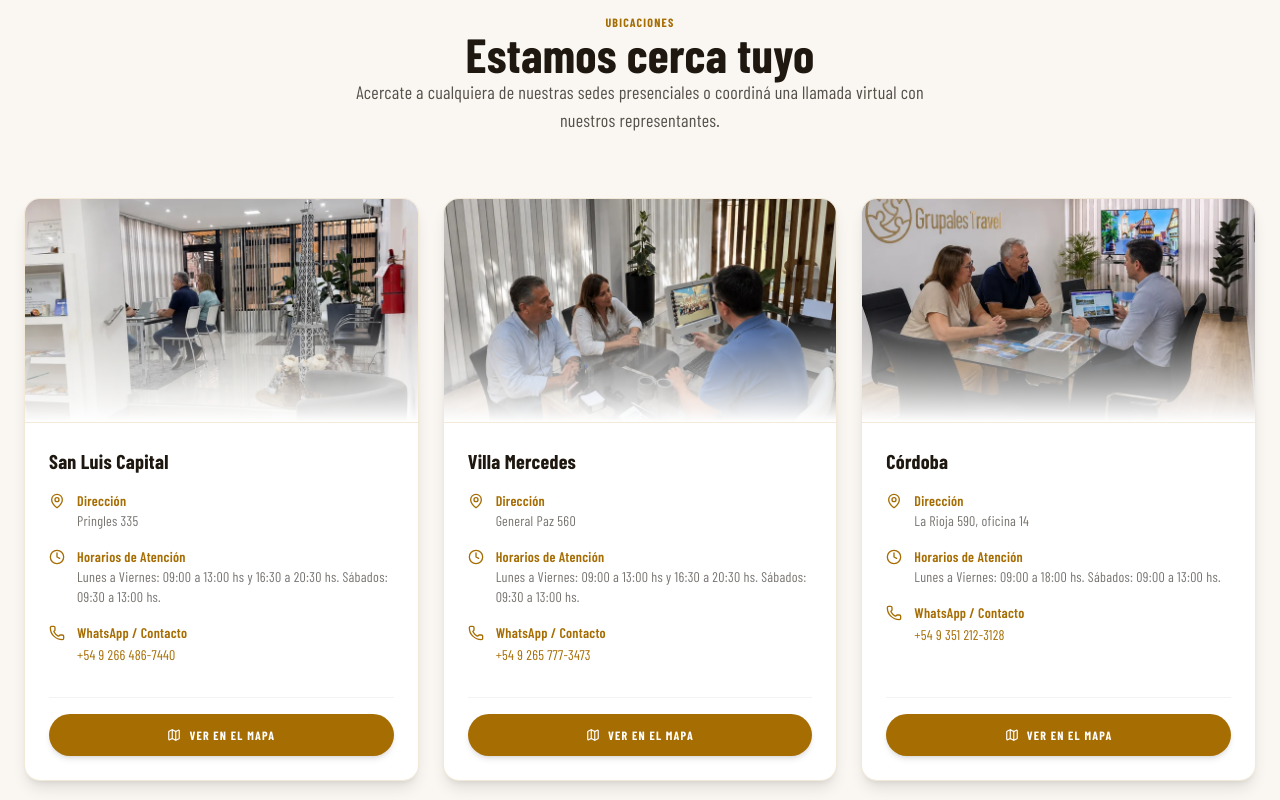
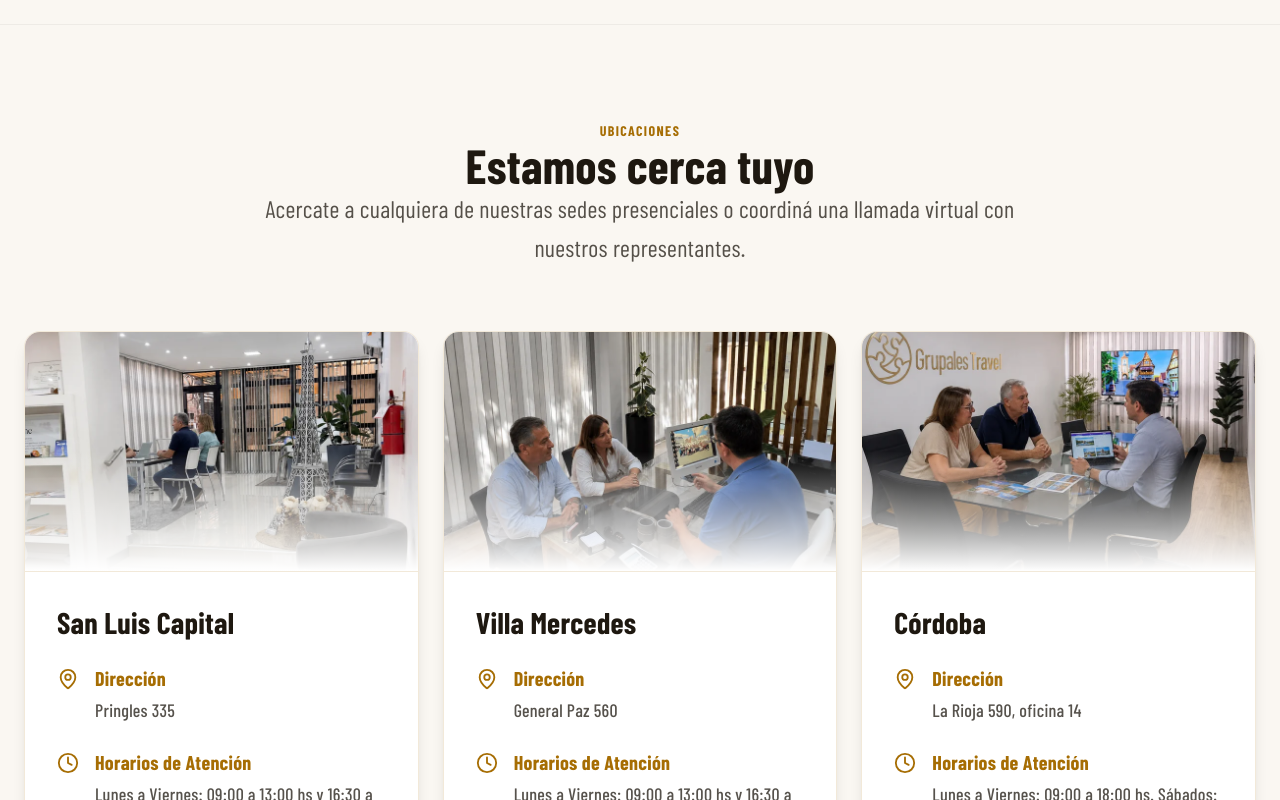
Before and after one commit to grupales-travel/website, a Next.js app: page /quienes-somos in a window 1280 px wide. Shown: the part 1500-2300 px from the top of the page. Built offline with nearby package versions, Linux system fonts and the light colour scheme; a web font is replaced by a local one.

Commit message:
style: remover medalla de direccion e incrementar tamanos de tipografias en quienes-somos

```diff
--- a/src/app/quienes-somos/page.tsx
+++ b/src/app/quienes-somos/page.tsx
@@ -154,11 +154,11 @@ export default function QuienesSomosPage() {
                 </AnimatedSection>
 
                 <AnimatedSection delay={0.15}>
-                  <p className="text-[#1E1810]/75 text-[17px] leading-relaxed">
+                  <p className="text-[#1E1810]/75 text-lg md:text-xl leading-relaxed">
                     Grupales Travel nació con el propósito de ofrecer salidas grupales cuidadosamente diseñadas,
                     combinando el asesoramiento personalizado con una operación profesional y un acompañamiento permanente.
                   </p>
-                  <p className="text-[#1E1810]/75 text-[17px] leading-relaxed mt-4">
+                  <p className="text-[#1E1810]/75 text-lg md:text-xl leading-relaxed mt-4">
                     Con el paso de los años fuimos creciendo, incorporando nuevas oficinas, representantes en distintas
                     ciudades y un equipo multidisciplinario que hoy nos permite brindar un servicio integral antes,
                     durante y después de cada viaje.
@@ -187,7 +187,7 @@ export default function QuienesSomosPage() {
                         <h4 className="text-lg font-bold text-[#1E1810] group-hover:text-[#a66d03] transition-colors duration-200">
                           {item.title}
                         </h4>
-                        <p className="text-[#1E1810]/70 text-[15px] leading-relaxed max-w-lg">
+                        <p className="text-[#1E1810]/70 text-base md:text-lg leading-relaxed max-w-lg">
                           {item.text}
                         </p>
                       </div>
@@ -204,15 +204,15 @@ export default function QuienesSomosPage() {
         <section className="py-24 px-6 bg-[#FAF7F2] relative border-y border-[#1E1810]/5">
           <div className="max-w-7xl mx-auto space-y-16">
 
-            <div className="text-center max-w-2xl mx-auto space-y-3">
+            <div className="text-center max-w-4xl mx-auto space-y-4">
               <AnimatedSection>
-                <h3 className="text-[#a66d03] text-xs font-bold uppercase tracking-widest">
+                <h3 className="text-[#a66d03] text-sm font-bold uppercase tracking-widest">
                   Ubicaciones
                 </h3>
                 <h2 className="text-3xl md:text-5xl font-extrabold text-[#1E1810]">
                   Estamos cerca tuyo
                 </h2>
-                <p className="text-[#1E1810]/75 text-base sm:text-lg max-w-xl mx-auto">
+                <p className="text-[#1E1810]/75 text-lg sm:text-xl md:text-2xl max-w-3xl mx-auto leading-relaxed">
                   Acercate a cualquiera de nuestras sedes presenciales o coordiná una llamada virtual con nuestros representantes.
                 </p>
               </AnimatedSection>
--- a/src/components/quienes-somos/OfficeCard.tsx
+++ b/src/components/quienes-somos/OfficeCard.tsx
@@ -32,7 +32,7 @@ export default function OfficeCard({ office }: OfficeCardProps) {
       )}
     >
       {/* Imagen de la Oficina */}
-      <div className="relative h-56 bg-[#FAF7F2] overflow-hidden border-b border-[#a66d03]/10">
+      <div className="relative h-60 bg-[#FAF7F2] overflow-hidden border-b border-[#a66d03]/10">
         <div className="absolute inset-0 bg-gradient-to-t from-white via-transparent to-transparent z-10" />
 
         {getOfficeImage(office.id) ? (
@@ -53,41 +53,41 @@ export default function OfficeCard({ office }: OfficeCardProps) {
         )}
       </div>
 
-      <div className="p-6 flex-1 flex flex-col justify-between">
+      <div className="p-8 flex-1 flex flex-col justify-between">
         <div>
-          <h3 className="text-xl font-bold text-[#1E1810] mb-4 group-hover:text-[#a66d03] transition-colors duration-200">
+          <h3 className="text-2xl md:text-3xl font-extrabold text-[#1E1810] mb-6 group-hover:text-[#a66d03] transition-colors duration-200">
             {office.city === "San Luis" ? "San Luis Capital" : office.city}
           </h3>
 
-          <div className="space-y-4 text-[#1E1810]/70 text-sm">
+          <div className="space-y-6 text-base md:text-lg">
             {/* Dirección */}
-            <div className="flex items-start gap-3">
-              <MapPin size={16} className="text-[#a66d03] shrink-0 mt-0.5" />
+            <div className="flex items-start gap-4">
+              <MapPin size={22} className="text-[#a66d03] shrink-0 mt-1" />
               <div>
-                <p className="font-semibold text-[#a66d03]">Dirección</p>
-                <p className="text-[#1E1810]/60">{office.address}</p>
+                <p className="text-lg md:text-xl font-bold text-[#a66d03]">Dirección</p>
+                <p className="text-[#1E1810]/75 font-medium mt-1">{office.address}</p>
               </div>
             </div>
 
             {/* Horarios */}
-            <div className="flex items-start gap-3">
-              <Clock size={16} className="text-[#a66d03] shrink-0 mt-0.5" />
+            <div className="flex items-start gap-4">
+              <Clock size={22} className="text-[#a66d03] shrink-0 mt-1" />
               <div>
-                <p className="font-semibold text-[#a66d03]">Horarios de Atención</p>
-                <p className="text-[#1E1810]/60">{office.hours}</p>
+                <p className="text-lg md:text-xl font-bold text-[#a66d03]">Horarios de Atención</p>
+                <p className="text-[#1E1810]/75 font-medium mt-1">{office.hours}</p>
               </div>
             </div>
 
             {/* Teléfono / WhatsApp */}
-            <div className="flex items-start gap-3">
-              <Phone size={16} className="text-[#a66d03] shrink-0 mt-0.5" />
+            <div className="flex items-start gap-4">
+              <Phone size={22} className="text-[#a66d03] shrink-0 mt-1" />
               <div>
-                <p className="font-semibold text-[#a66d03]">WhatsApp / Contacto</p>
+                <p className="text-lg md:text-xl font-bold text-[#a66d03]">WhatsApp / Contacto</p>
                 <a
                   href={office.whatsapp}
                   target="_blank"
                   rel="noopener noreferrer"
-                  className="text-[#a66d03] hover:underline flex items-center gap-1.5 transition-all duration-200 mt-0.5"
+                  className="text-lg md:text-xl font-bold text-[#a66d03] hover:underline flex items-center gap-1.5 transition-all duration-200 mt-1"
                 >
                   {office.phone}
                 </a>
@@ -97,14 +97,14 @@ export default function OfficeCard({ office }: OfficeCardProps) {
         </div>
 
         {/* Acciones */}
-        <div className="mt-8 pt-4 border-t border-[#1E1810]/5">
+        <div className="mt-10 pt-6 border-t border-[#1E1810]/5">
           <a
             href={office.mapsUrl}
             target="_blank"
             rel="noopener noreferrer"
-            className="flex items-center justify-center gap-2 w-full py-3 px-6 rounded-full text-xs font-bold uppercase tracking-widest bg-[#a66d03] text-white border border-transparent hover:bg-[#bf8b2a] shadow-md hover:shadow-lg transition-all duration-200 text-center"
+            className="flex items-center justify-center gap-2 w-full py-4 px-8 rounded-full text-sm font-extrabold uppercase tracking-widest bg-[#a66d03] text-white border border-transparent hover:bg-[#bf8b2a] shadow-md hover:shadow-lg transition-all duration-200 text-center"
           >
-            <Map size={14} />
+            <Map size={16} />
             Ver en el mapa
           </a>
         </div>
--- a/src/components/quienes-somos/TeamSection.tsx
+++ b/src/components/quienes-somos/TeamSection.tsx
@@ -1,7 +1,7 @@
 "use client";
 
 import { motion } from "framer-motion";
-import { User, Award, Globe } from "lucide-react";
+import { User, Globe } from "lucide-react";
 
 function getImagePath(name: string) {
   const slug = name
@@ -155,9 +155,6 @@ export default function TeamSection() {
                     {getInitials(director.name)}
                   </span>
                 </div>
-                <div className="absolute top-4 right-4 w-9 h-9 rounded-full bg-[#bf8b2a] flex items-center justify-center border-2 border-white z-20 shadow-md">
-                  <Award size={16} className="text-white" />
-                </div>
               </div>
 
               {/* Banner / Credencial abajo */}
@@ -167,10 +164,10 @@ export default function TeamSection() {
                     {director.name}
                   </h3>
                   <div className="w-12 h-0.5 bg-[#a66d03] mx-auto mt-2 mb-3.5" />
-                  <p className="text-[#0F213C] text-[13px] md:text-sm font-bold tracking-[0.18em] uppercase">
+                  <p className="text-[#0F213C] text-sm md:text-base font-bold tracking-[0.18em] uppercase">
                     {director.role}
                   </p>
-                  <p className="text-[#a66d03] text-[11px] md:text-xs font-bold tracking-[0.12em] uppercase">
+                  <p className="text-[#a66d03] text-xs md:text-sm font-bold tracking-[0.12em] uppercase">
                     {director.title || "DIRECCIÓN GENERAL"}
                   </p>
                 </div>
@@ -180,7 +177,7 @@ export default function TeamSection() {
                   <div className="flex items-center gap-3.5 text-[#0F213C]/80">
                     <Globe size={22} className="text-[#a66d03] shrink-0" />
                     <div className="w-px h-8 bg-[#0F213C]/15 shrink-0" />
-                    <p className="text-xs md:text-[14px] leading-snug text-left">
+                    <p className="text-sm md:text-[16px] leading-snug text-left font-medium">
                       {director.description}
                     </p>
                   </div>
@@ -197,11 +194,11 @@ export default function TeamSection() {
           <div key={dept.name} className="max-w-6xl mx-auto border-t border-[#1E1810]/5 pt-12">
             <div className="flex flex-col gap-10">
               {/* Info del departamento - Arriba y centrado */}
-              <div className="text-center max-w-2xl mx-auto space-y-2.5">
-                <h3 className="text-2xl font-bold text-[#a66d03] tracking-tight">
+              <div className="text-center max-w-3xl mx-auto space-y-3.5">
+                <h3 className="text-2xl font-extrabold text-[#a66d03] tracking-tight">
                   {dept.name}
                 </h3>
-                <p className="text-[#1E1810]/60 text-sm sm:text-base leading-relaxed">
+                <p className="text-[#1E1810]/75 text-base sm:text-lg leading-relaxed">
                   {dept.intro}
                 </p>
               </div>
@@ -237,14 +234,14 @@ export default function TeamSection() {
                     {/* Banner / Credencial abajo */}
                     <div className="p-5 flex-1 flex flex-col items-center text-center justify-between min-h-[220px]">
                       <div className="w-full space-y-1">
-                        <h3 className="text-xl md:text-2xl font-bold font-serif text-[#0F213C] tracking-tight">
+                        <h3 className="text-xl md:text-2xl font-extrabold font-serif text-[#0F213C] tracking-tight">
                           {member.name}
                         </h3>
                         <div className="w-8 h-0.5 bg-[#a66d03] mx-auto mt-2 mb-2.5" />
-                        <p className="text-[#0F213C] text-[11px] md:text-xs font-bold tracking-[0.15em] uppercase">
+                        <p className="text-[#0F213C] text-xs md:text-sm font-bold tracking-[0.15em] uppercase">
                           {member.role}
                         </p>
-                        <p className="text-[#a66d03] text-[9.5px] md:text-[11px] font-bold tracking-[0.1em] uppercase">
+                        <p className="text-[#a66d03] text-xs font-semibold tracking-[0.1em] uppercase">
                           {member.title || dept.name}
                         </p>
                       </div>
@@ -254,7 +251,7 @@ export default function TeamSection() {
                         <div className="flex items-center gap-3 text-[#0F213C]/80">
                           <Globe size={18} className="text-[#a66d03] shrink-0" />
                           <div className="w-px h-7 bg-[#0F213C]/15 shrink-0" />
-                          <p className="text-xs md:text-[13px] leading-snug text-left font-medium">
+                          <p className="text-sm md:text-[15px] leading-snug text-left font-medium">
                             {member.description ? (
                               member.description.includes("viaje") ? (
                                 <>
```
